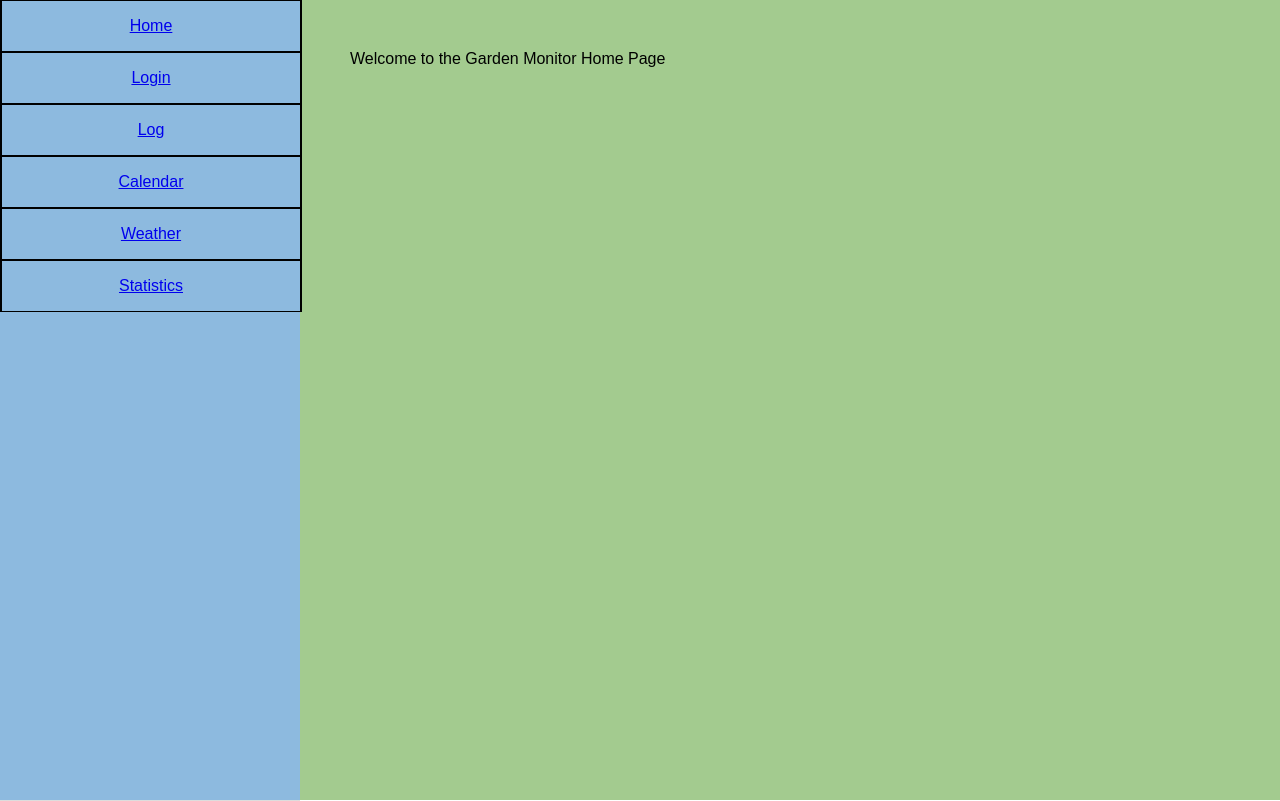
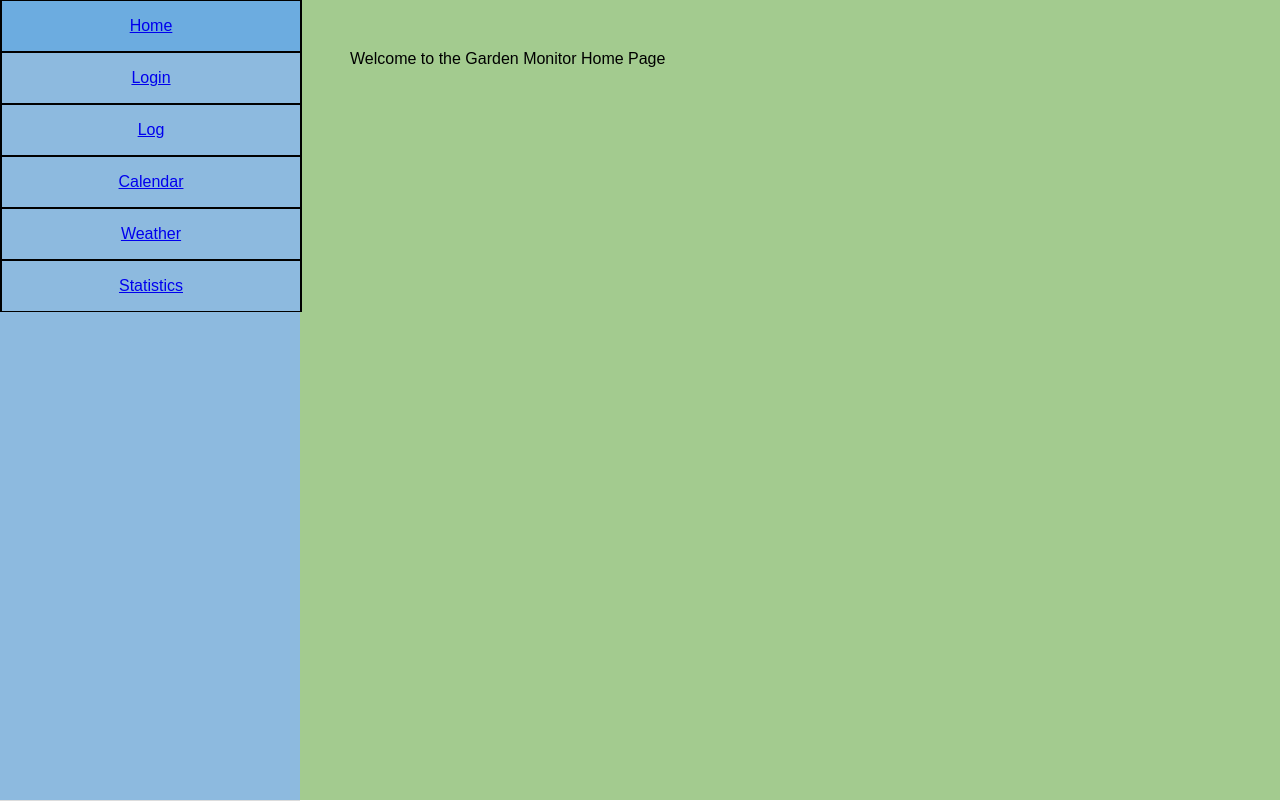
Before and after one commit to Penguinzbro02/garden_monitor, a React (Create React App) app in the folder client/: page / in a window 1280 px wide. Built offline with nearby package versions, Linux system fonts and the light colour scheme.

Commit message:
Update sidebar css

```diff
--- a/client/src/components/Sidebar.css
+++ b/client/src/components/Sidebar.css
@@ -23,6 +23,10 @@
   align-items: center;
 }
 
-.SidebarList a:hover {
-  text-decoration: underline;
+.SidebarList .row:hover {
+  background-color: #6cace0;
 }
+
+.SidebarList .row.active {
+  background-color: #6cace0;
+}
--- a/client/src/components/Sidebar.js
+++ b/client/src/components/Sidebar.js
@@ -1,14 +1,19 @@
-import { Link } from 'react-router-dom';
+import { Link, useLocation } from 'react-router-dom';
 import './Sidebar.css';
-import { SidebarData } from './SidebarData'
+import { SidebarData } from './SidebarData';
 
 export const Sidebar = () => {
+    const currRoute = useLocation();
+
     return (
         <div className="Sidebar">
             <ul className="SidebarList">
+                {/* For each sidebar object, check if the current route and sidebar link matches */}
                 {SidebarData.map((val, key) => {
+                    const isActive = currRoute.pathname === val.link;
                     return (
-                        <li key={key} className="row">
+                        // add the active class to change color of the selected menu item
+                        <li key={key} className={`row ${isActive ? 'active' : ''}`}>
                             <Link to={val.link} className="row">
                                 {val.title}
                             </Link>
```
